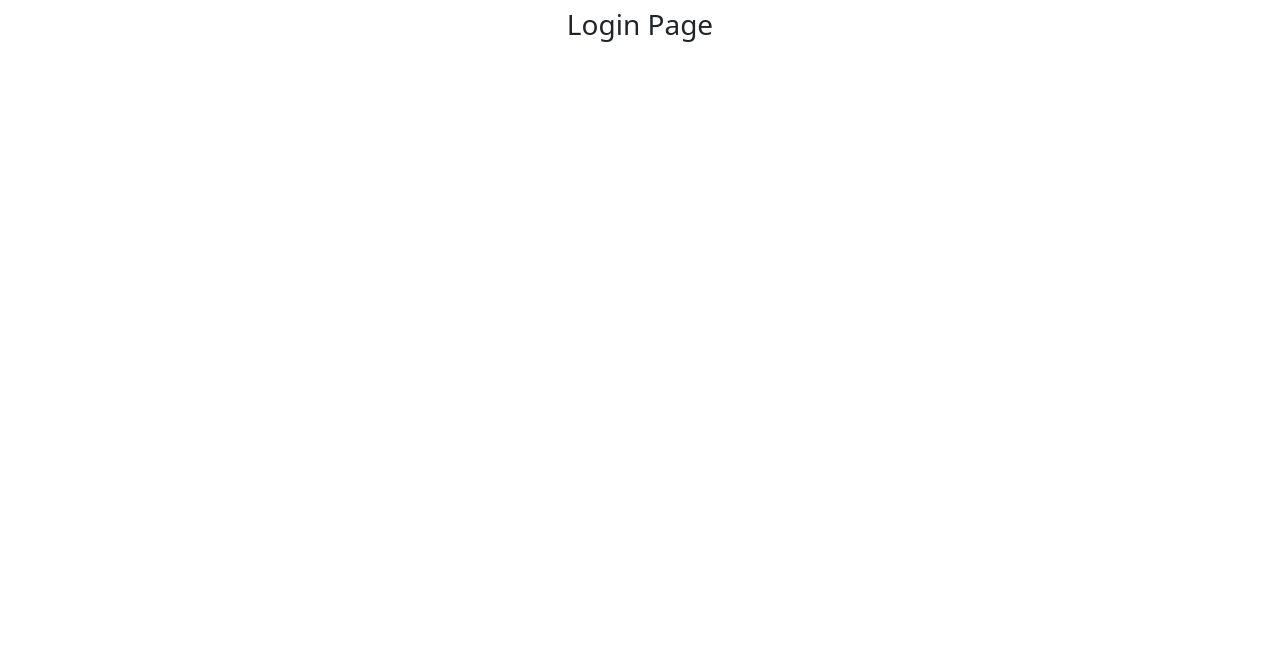
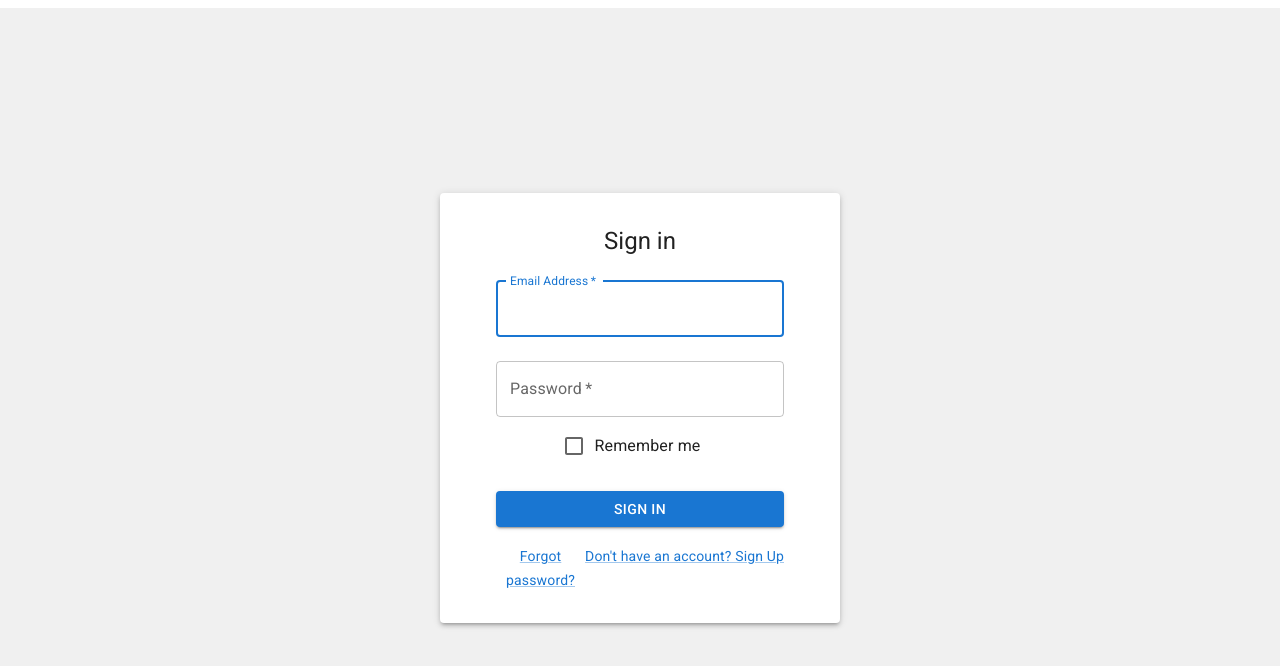
Before and after one commit to sjoshi704/admin-portal-project, a React (Create React App) app: page /login in a window 1280 px wide. Shown: the top 666 px of the page. Built offline with nearby package versions, Linux system fonts and the light colour scheme.

Commit message:
Login form MaterialUi- Component,formik validations added ,

```diff
--- a/package.json
+++ b/package.json
@@ -12,12 +12,14 @@
     "@testing-library/user-event": "^13.5.0",
     "bootstrap": "^5.3.3",
     "bootstrap-icons": "^1.11.3",
+    "formik": "^2.4.6",
     "react": "^18.3.1",
     "react-dom": "^18.3.1",
     "react-router-dom": "^6.25.1",
     "react-scripts": "5.0.1",
     "sass": "^1.77.8",
-    "web-vitals": "^2.1.4"
+    "web-vitals": "^2.1.4",
+    "yup": "^1.4.0"
   },
   "scripts": {
     "start": "react-scripts start",
--- a/src/Auth/LoginComponent.js
+++ b/src/Auth/LoginComponent.js
@@ -1,20 +1,139 @@
 import React, { useEffect } from 'react'
 import useAuth from '../CustomHooks/UseAuth'
 import { useNavigate } from 'react-router-dom'
+import Button from "@mui/material/Button";
+import TextField from "@mui/material/TextField";
+import FormControlLabel from "@mui/material/FormControlLabel";
+import Checkbox from "@mui/material/Checkbox";
+import Link from "@mui/material/Link";
+import Grid from "@mui/material/Grid";
+import Box from "@mui/material/Box";
+import Typography from "@mui/material/Typography";
+import Container from "@mui/material/Container";
+import Paper from '@mui/material/Paper';
+import { useFormik } from 'formik';
+import * as Yup from 'yup';
+
 
 export function LoginComponent() {
-  const navigate=useNavigate()
-  const isAuthenticated =useAuth()
-  useEffect(()=>{
+  const navigate = useNavigate()
+  const isAuthenticated = useAuth()
+  useEffect(() => {
+    console.log("navigate Back")
 
-    if(isAuthenticated){
-      navigate('/login')
+    // if (isAuthenticated) {
+    //   navigate('/pages')
+    // }
+  })
+  // const handleSubmit = (event) => {
+  //   event.preventDefault();
+  //   const data = new FormData(event.currentTarget);
+  //   console.log({
+  //     email: data.get("email"),
+  //     password: data.get("password"),
+  //   });
+  // };
+  const validationSchema = Yup.object({
+    email: Yup.string().email('Invalid email address').required('Email is required'),
+    password: Yup.string().min(6, 'Password must be at least 6 characters').required('Password is required'),
+  });
+
+
+  const formik=useFormik({
+    initialValues: {
+      email:'',
+      password:''
+    },
+    validationSchema:validationSchema,
+    onSubmit:(values)=>{
+      // login api called
+      localStorage.setItem("token","some-token")
+      alert(JSON.stringify(values,null,2));
+      navigate("/pages")
     }
   })
   return <>
-  <div>
-    <h3> Login Page</h3>
-  </div>
+    <div>
+      <Box
+        sx={{
+          height: '100vh',
+          display: 'flex',
+          justifyContent: 'center',
+          alignItems: 'center',
+          backgroundColor: '#f0f0f0',
+        }}
+      >
+        <Paper elevation={3} sx={{ padding: 4, width: '100%', maxWidth: '400px' }}>
+          <Container component="main" maxWidth="xs">
+            <Box
+              sx={{
+                display: "flex",
+                flexDirection: "column",
+                alignItems: "center",
+              }}
+            >
+              <Typography component="h1" variant="h5">
+                Sign in
+              </Typography>
+              <Box component="form" onSubmit={formik.handleSubmit} noValidate sx={{ mt: 1 }}>
+                <TextField
+                  margin="normal"
+                  required
+                  fullWidth
+                  label="Email Address"
+                  name="email"
+                  autoComplete="email"
+                  autoFocus
+                  value={formik.values.email}
+                  onChange={formik.handleChange}
+                  onBlur={formik.handleBlur}
+                  error={formik.touched.email && Boolean(formik.errors.email)}
+                  helperText={formik.touched.email && formik.errors.email}
 
+                />
+                <TextField
+                  margin="normal"
+                  required
+                  fullWidth
+                  name="password"
+                  label="Password"
+                  type="password"
+                  autoComplete="current-password"
+                  value={formik.values.password}
+                  onChange={formik.handleChange}
+                  onBlur={formik.handleBlur}
+                  error={formik.touched.password && Boolean(formik.errors.password)}
+                  helperText={formik.touched.password && formik.errors.password}
+                />
+                <FormControlLabel
+                  control={<Checkbox value="remember" color="primary" />}
+                  label="Remember me"
+                />
+                <Button
+                  type="submit"
+                  fullWidth
+                  variant="contained"
+                  sx={{ mt: 3, mb: 2 }}
+                >
+                  Sign In
+                </Button>
+                <Grid container>
+                  <Grid item xs>
+                    <Link href="#" variant="body2">
+                      Forgot password?
+                    </Link>
+                  </Grid>
+                  <Grid item>
+                    <Link href="#" variant="body2">
+                      {"Don't have an account? Sign Up"}
+                    </Link>
+                  </Grid>
+                </Grid>
+              </Box>
+            </Box>
+          </Container>
+        </Paper>
+      </Box>
+    </div>
   </>
 }
--- a/src/Pages/PagesComponent.js
+++ b/src/Pages/PagesComponent.js
@@ -7,9 +7,9 @@ export function PagesComponent() {
   const isAuthenticated =useAuth()
   useEffect(()=>{
 
-    if(!isAuthenticated){
-      navigate('/login')
-    }
+    // if(!isAuthenticated){
+    //   navigate('/login')
+    // }
   })
   return (
     <div> Pages Component</div>
```
Also changed, not shown: 1 other file (tests, documents, lock files or other folders).
